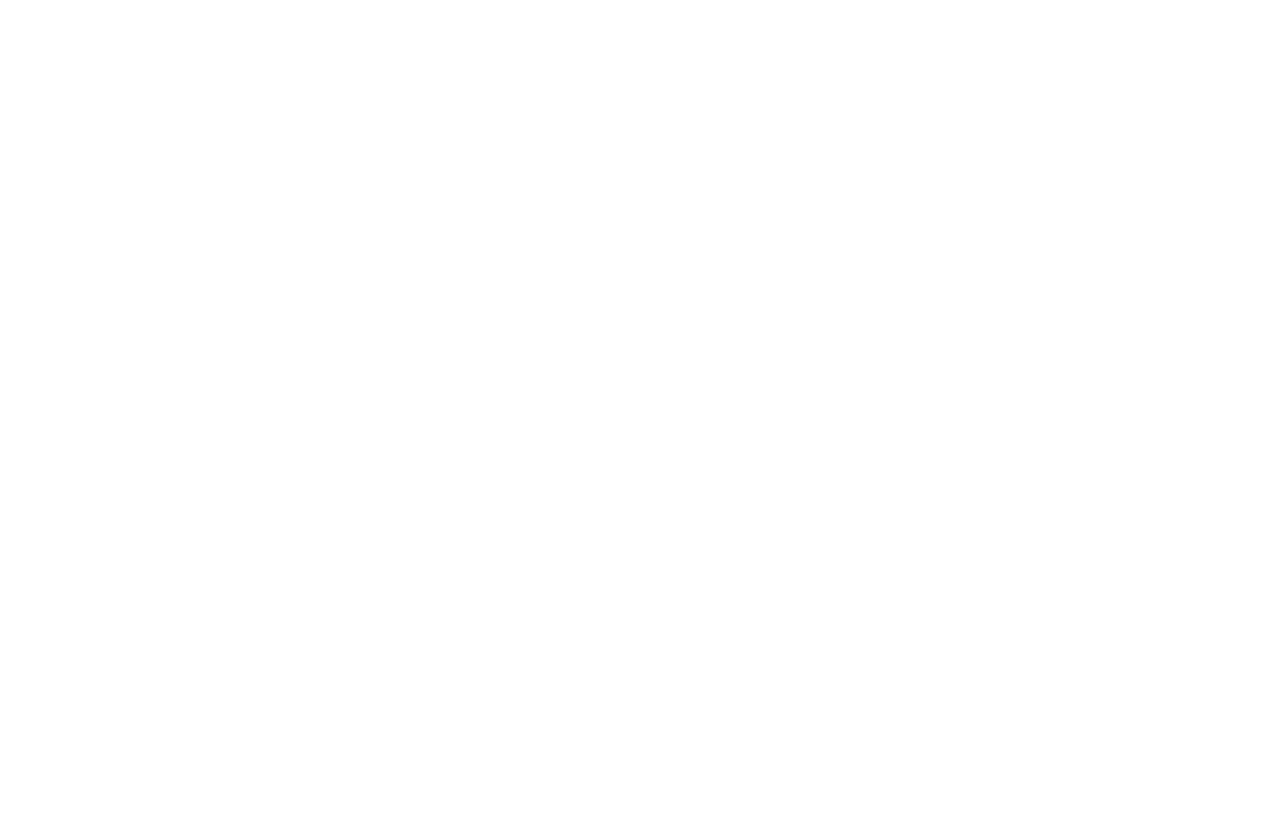
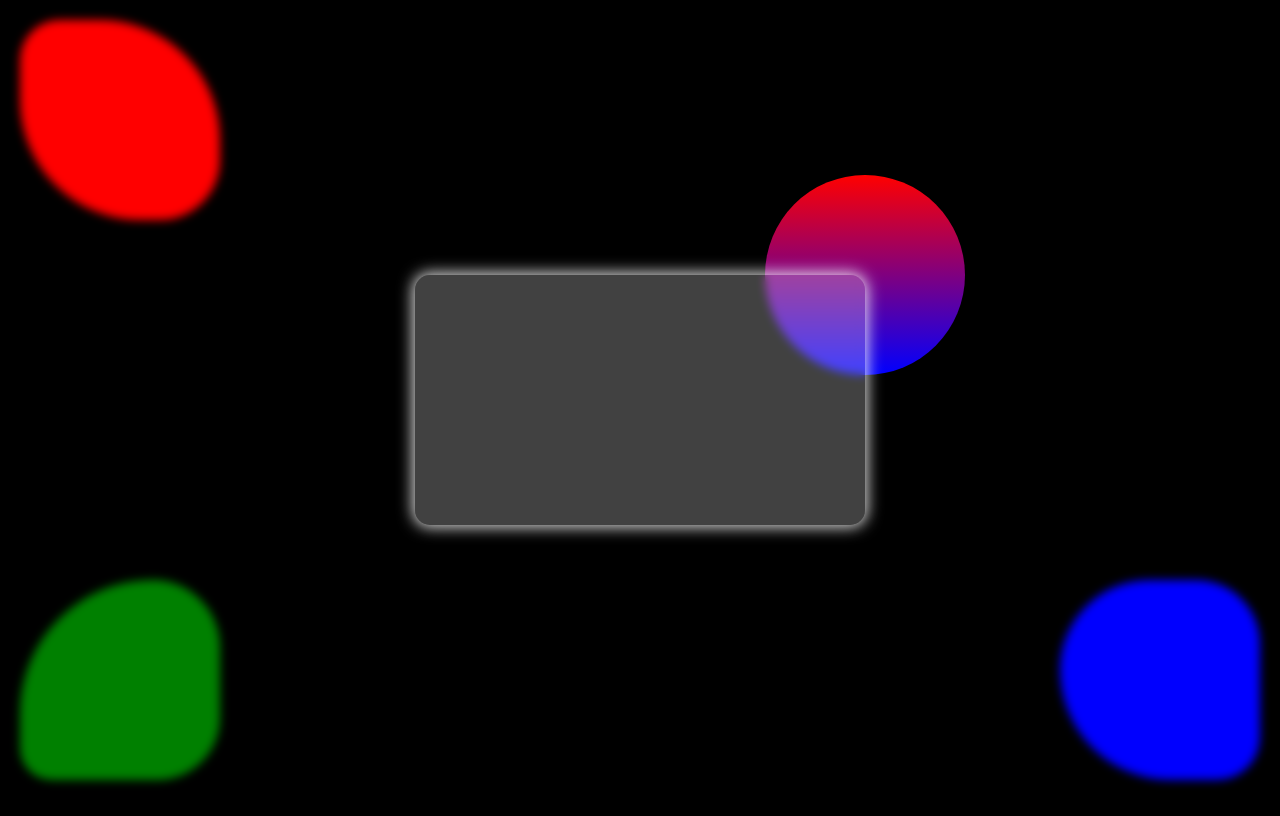
Before and after one commit to diwakarstha997/glassmorph-effect, a plain HTML site: page index.html in a window 1280 px wide. Drawn offline with Linux system fonts and the light colour scheme.

Commit message:
Apply glassmorph effect

```diff
--- a/index.html
+++ b/index.html
@@ -4,7 +4,23 @@
     <meta charset="UTF-8">
     <meta name="viewport" content="width=device-width, initial-scale=1.0">
     <title>Glassmorph Effect</title>
+
+    <link rel="stylesheet" href="styles.css" />
 </head>
 <body>
+
+    <!-- Bottom Objects -->
+    <div class="object-1"></div>
+    <div class="object-2"></div>
+    <div class="object-3"></div>
+
+    <!-- Middle Layer for blur layering  -->
+    <div class="middle-layer"></div>
+
+    <!-- Top layer for card -->
+    <div class="top-layer">
+        <div class="object-4"></div>
+        <div class="card"></div>
+    </div>
 </body>
 </html>
--- a/styles.css
+++ b/styles.css
@@ -0,0 +1,83 @@
+body {
+    background: black;
+}
+
+/* bootom layer  */
+.object-1 {
+    background-color: red;
+    width: 200px;
+    height: 200px;
+    border-radius: 20% 60% 30% 60%;
+
+    position: absolute;
+    top: 20px;
+    left: 20px;
+}
+
+.object-2 {
+    background-color: green;
+    width: 200px;
+    height: 200px;
+    border-radius: 83% 42% 39% 20%;
+
+    position: absolute;
+    bottom: 20px;
+    left: 20px;
+}
+
+.object-3 {
+    background-color: blue;
+    width: 200px;
+    height: 200px;
+    border-radius: 73% 52% 35% 90%;
+
+    position: absolute;
+    bottom: 20px;
+    right: 20px;
+}
+
+
+/* middle layer  */
+.middle-layer {
+    width: 100%;
+    height: 100vh;
+    backdrop-filter: blur(5px);
+}
+
+/* top layer  */
+.top-layer {
+    position: absolute;
+    top: 0;
+    left: 0;
+
+    width: 100%;
+    height: 100vh;
+
+    display: flex;
+    justify-content: center;
+    align-items: center;
+}
+
+.card {
+    width: 450px;
+    height: 250px;
+
+    background-color: rgba(255, 255, 255, 0.253);
+    border-radius: 15px;
+    box-shadow:  0px 0px 15px 2px rgba(255, 255, 255, 0.89);
+
+    backdrop-filter: blur(5px);
+
+    position: absolute;
+}
+
+.object-4 {
+    background: linear-gradient(red, blue);
+    width: 200px;
+    height: 200px;
+    border-radius: 50%;
+
+    position: relative;
+    top: -125px;
+    left: 225px;
+}
```
